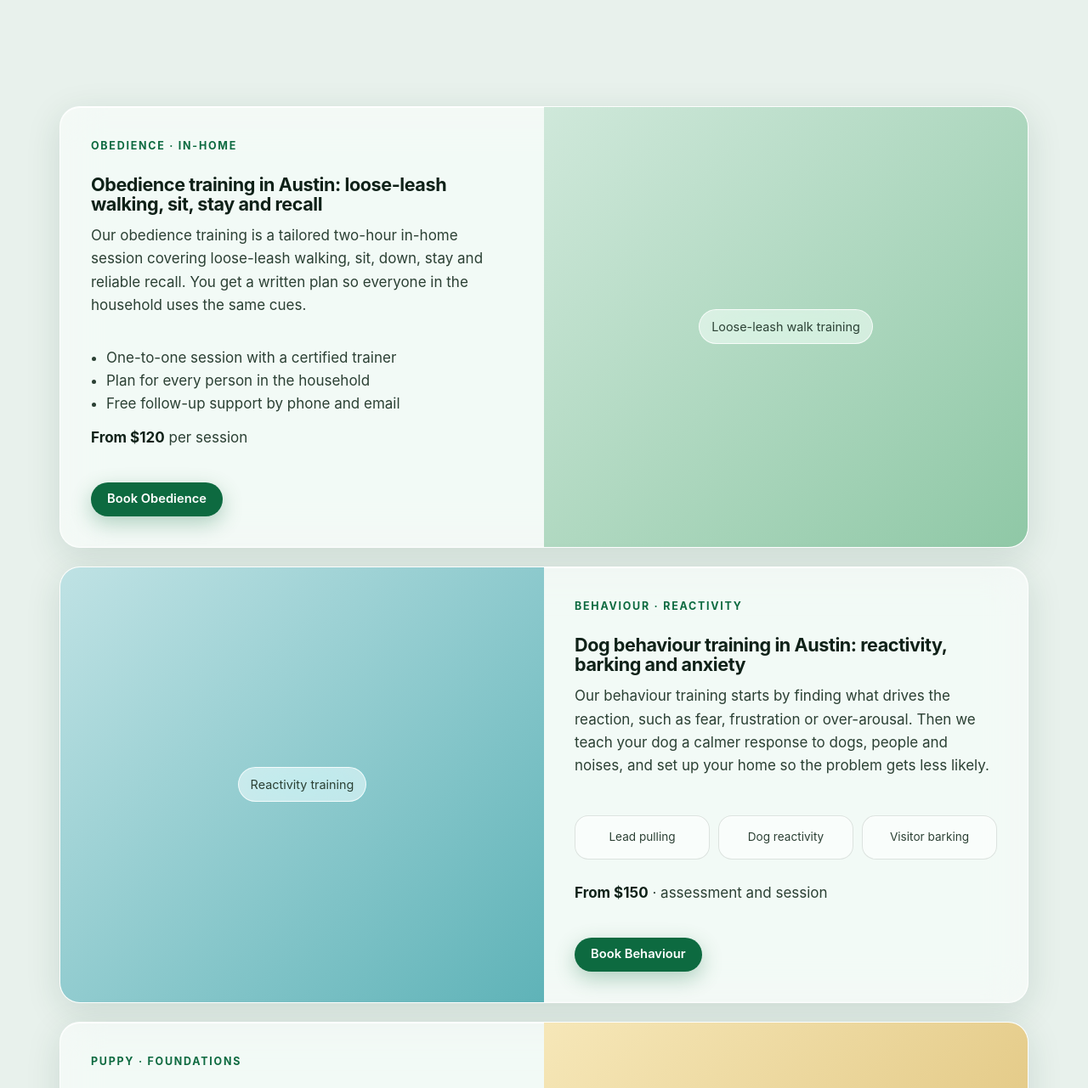
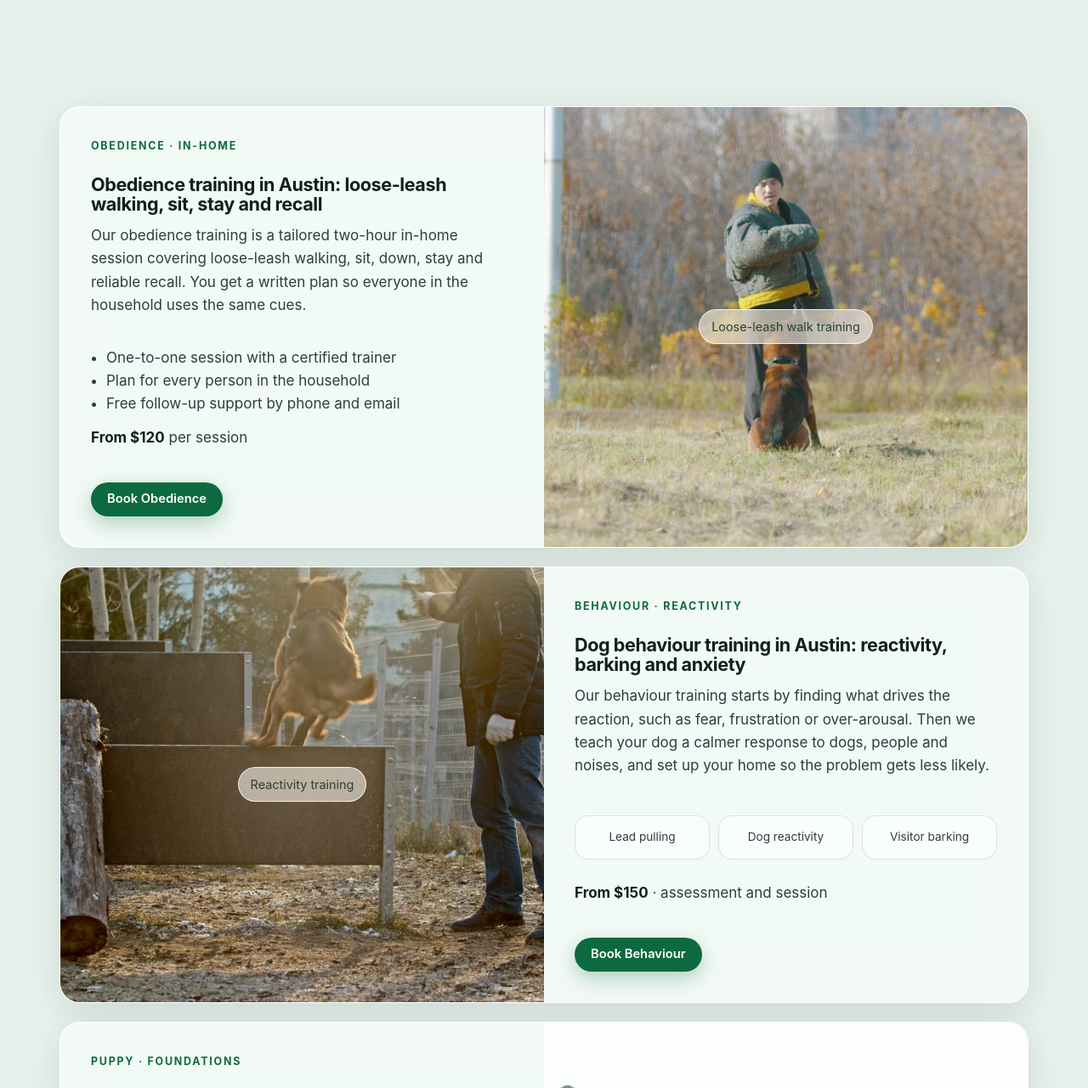
Before and after one commit to faizan00ahmad/dog-training, a plain HTML site: page index.html in a window 1280 px wide. Shown: the part 1420-2701 px from the top of the page at 85% size. Drawn offline with Linux system fonts and the light colour scheme.

Commit message:
Add relevant photos to programme rows
Use downloaded Mixkit photos for obedience, behaviour and puppy training.

Co-Authored-By: Claude Haiku 5.5 <noreply@anthropic.com>

```diff
--- a/index.html
+++ b/index.html
@@ -170,6 +170,7 @@
   .feature .text ul { margin: 6px 0 0; padding-left: 18px; color: var(--fg-2); }
   .feature .text .btn { align-self: flex-start; margin-top: 10px; }
   .feature .media { min-height: 260px; position: relative; display: grid; place-items: center; color: var(--fg-2); font-size: .9rem; text-align: center; padding: 20px; }
+  .feature .media img { position: absolute; inset: 0; width: 100%; height: 100%; object-fit: cover; }
   .feature .media span { position: relative; z-index: 1; background: var(--glass); -webkit-backdrop-filter: var(--blur); backdrop-filter: var(--blur); border: 1px solid var(--glass-edge); padding: 8px 14px; border-radius: 999px; }
   .media.m1 { background: linear-gradient(135deg, #cfe8da, #8fc8a6); }
   .media.m2 { background: linear-gradient(135deg, #f6e7b8, #d9b96a); }
@@ -388,7 +389,7 @@
           <p><strong style="color:var(--fg)">From $120</strong> per session</p>
           <a class="btn btn-primary btn-sm" href="#book">Book Obedience</a>
         </div>
-        <div class="media m1" role="img" aria-label="Dog walking calmly on a loose leash in Austin"><span>Loose-leash walk training</span></div>
+        <div class="media m1"><img src="assets/programme-obedience.jpg" alt="Dog walking beside its owner in an open field during obedience training" loading="lazy"><span>Loose-leash walk training</span></div>
       </div>
 
       <div class="glass feature flip">
@@ -404,7 +405,7 @@
           <p style="margin-top:14px"><strong style="color:var(--fg)">From $150</strong> · assessment and session</p>
           <a class="btn btn-primary btn-sm" href="#book" style="align-self:flex-start">Book Behaviour</a>
         </div>
-        <div class="media m3" role="img" aria-label="Dog staying calm while passing another dog on a walk"><span>Reactivity training</span></div>
+        <div class="media m3"><img src="assets/programme-behaviour.jpg" alt="Trainer working with a dog outdoors on behaviour training" loading="lazy"><span>Reactivity training</span></div>
       </div>
 
       <div class="glass feature">
@@ -420,7 +421,7 @@
           <p><strong style="color:var(--fg)">From $110</strong> per session</p>
           <a class="btn btn-primary btn-sm" href="#book" style="align-self:flex-start">Book Puppy</a>
         </div>
-        <div class="media m2" role="img" aria-label="Puppy settling calmly during a training session"><span>Puppy training session</span></div>
+        <div class="media m2"><img src="assets/programme-puppy.jpg" alt="Dog learning tricks from its owner during a training session" loading="lazy"><span>Puppy training session</span></div>
       </div>
     </div>
   </section>
```
Also changed, not shown: assets/programme-behaviour.jpg (added), assets/programme-obedience.jpg (added), assets/programme-puppy.jpg (added).
